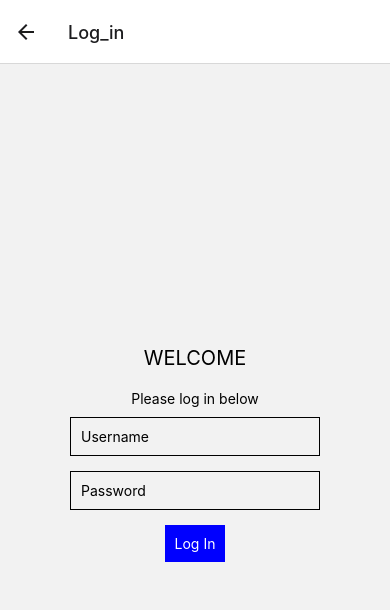
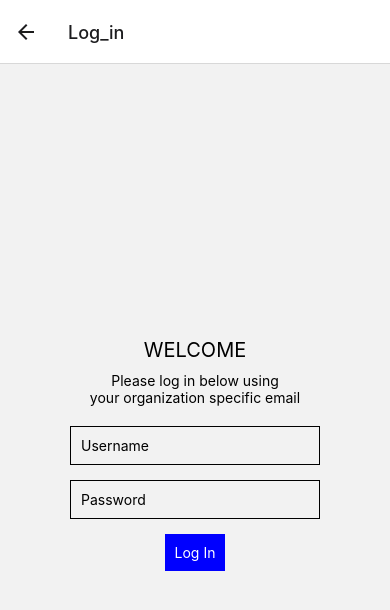
Before and after one commit to suny-poly-cs-club/attendance-app, a React Native app in the folder attendanceApp/: screen /Log_in in a window 390 px wide. Shown: the top 610 px of the page. Built offline with nearby package versions, Linux system fonts and the light colour scheme.

Commit message:
Applying final login page changes Must still be connected to backend

```diff
--- a/attendanceApp/LogIn.js
+++ b/attendanceApp/LogIn.js
@@ -11,8 +11,11 @@ const LogIn = ({navigation}) => {
 	const [password, setPassword] = useState('');
 	return (
 		<View style={{ flex: 1, alignItems: 'center', justifyContent: 'center' }}>
-		<Text style={{ fontSize: 20, marginBottom: 20 }}>WELCOME</Text>
-		<Text style={{ marginBottom: 10 }}>Please log in below</Text>
+		<Text style={{ fontSize: 20, marginBottom: 10 }}>WELCOME</Text>
+		<Text style={{ marginBottom: 0 }}>Please log in below using</Text>
+		<Text style={{ marginBottom: 20 }}>your organization specific email</Text>
+		{/*The line below can be commented back in to connect this message to the backend*/}
+		{/*<Text style={{ marginBottom: 20 }}>TEXT POPULATED BY BACKEND</Text> */}
 		  <TextInput
 			style={{ borderWidth: 1, padding: 10, marginBottom: 15, width: 250 }}
 			placeholder="Username"
```
